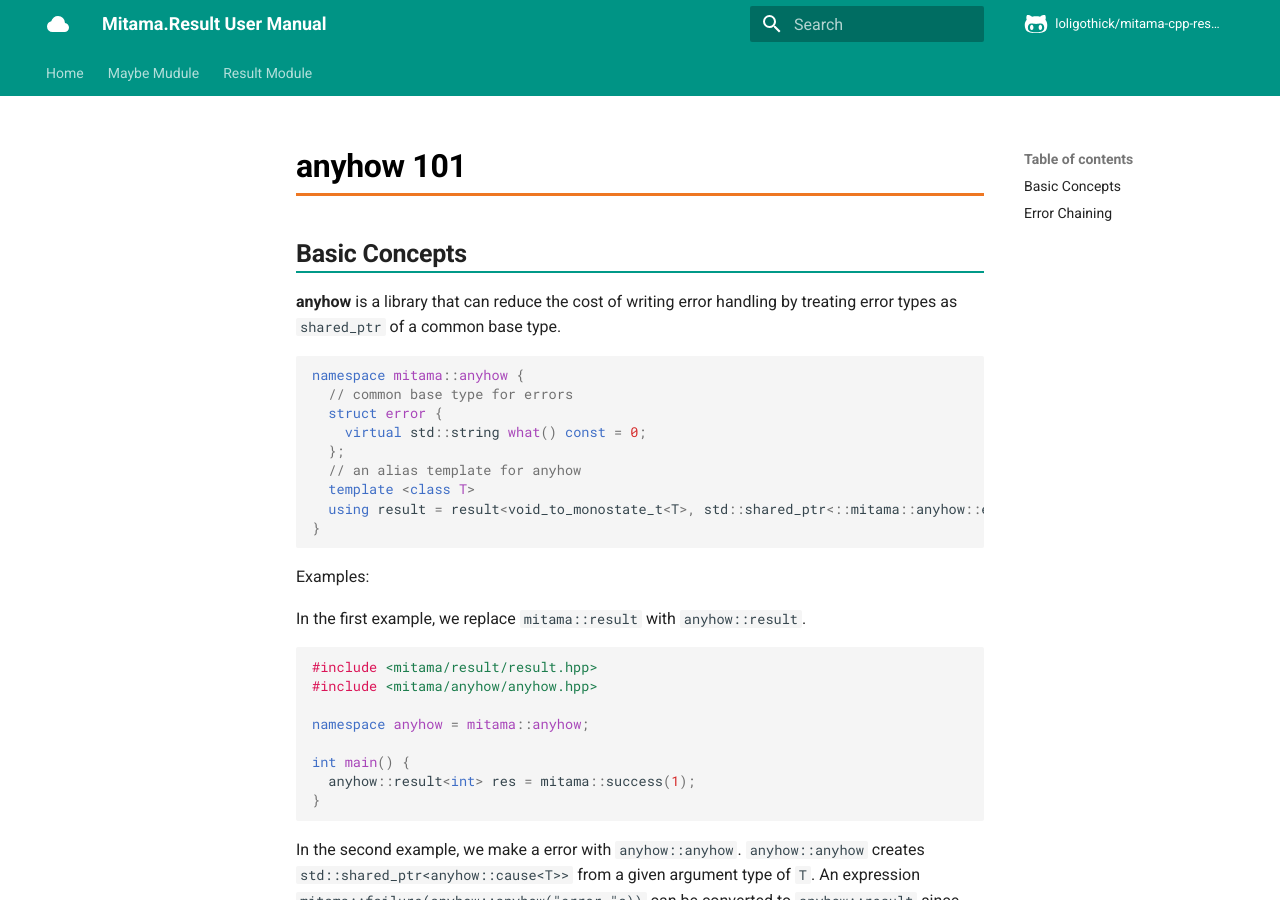
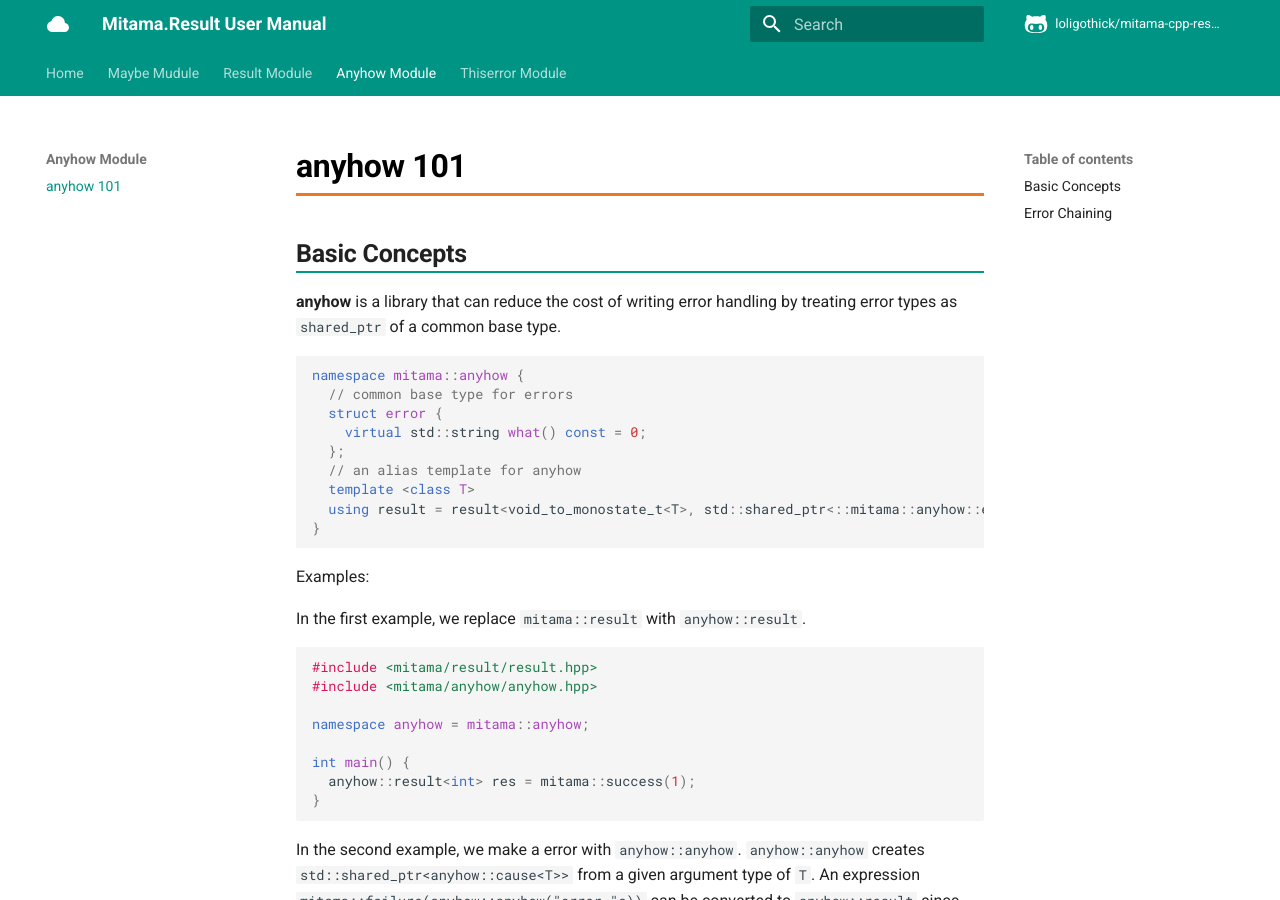
Before and after one commit to loliGothicK/mitama-cpp-result, an MkDocs documentation site: the page built from docs/docs/anyhow/anyhow.md, in a window 1280 px wide and 900 px high. Built offline with MkDocs 1.6.1 and Material for MkDocs 9.7.7, drawn with Linux system fonts in a browser that asks for light colours; nearby versions of some CDN libraries; comment, search, counter and statistics services are not loaded.

Commit message:
add anyhow 101 and thiserror 101 to nav

```diff
--- a/docs/mkdocs.yml
+++ b/docs/mkdocs.yml
@@ -66,3 +66,7 @@ nav:
     - Meta Functions: result/metafunctions.md
     - Comparisons: result/comparisons.md
     - CHANGELOG: result/CHANGELOG.md
+  - Anyhow Module:
+    - anyhow 101: anyhow/anyhow.md
+  - Thiserror Module:
+    - anyhow 101: thiserror/thiserror.md
```
